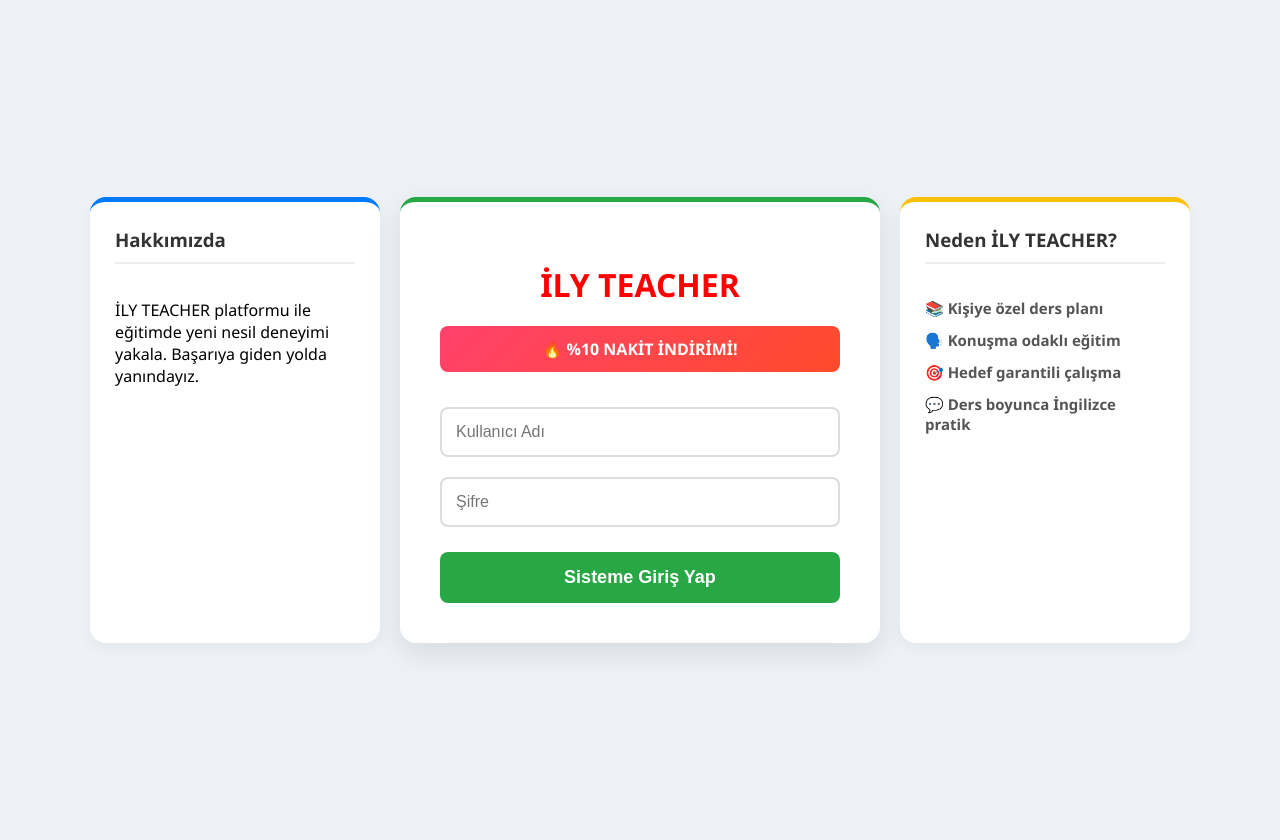
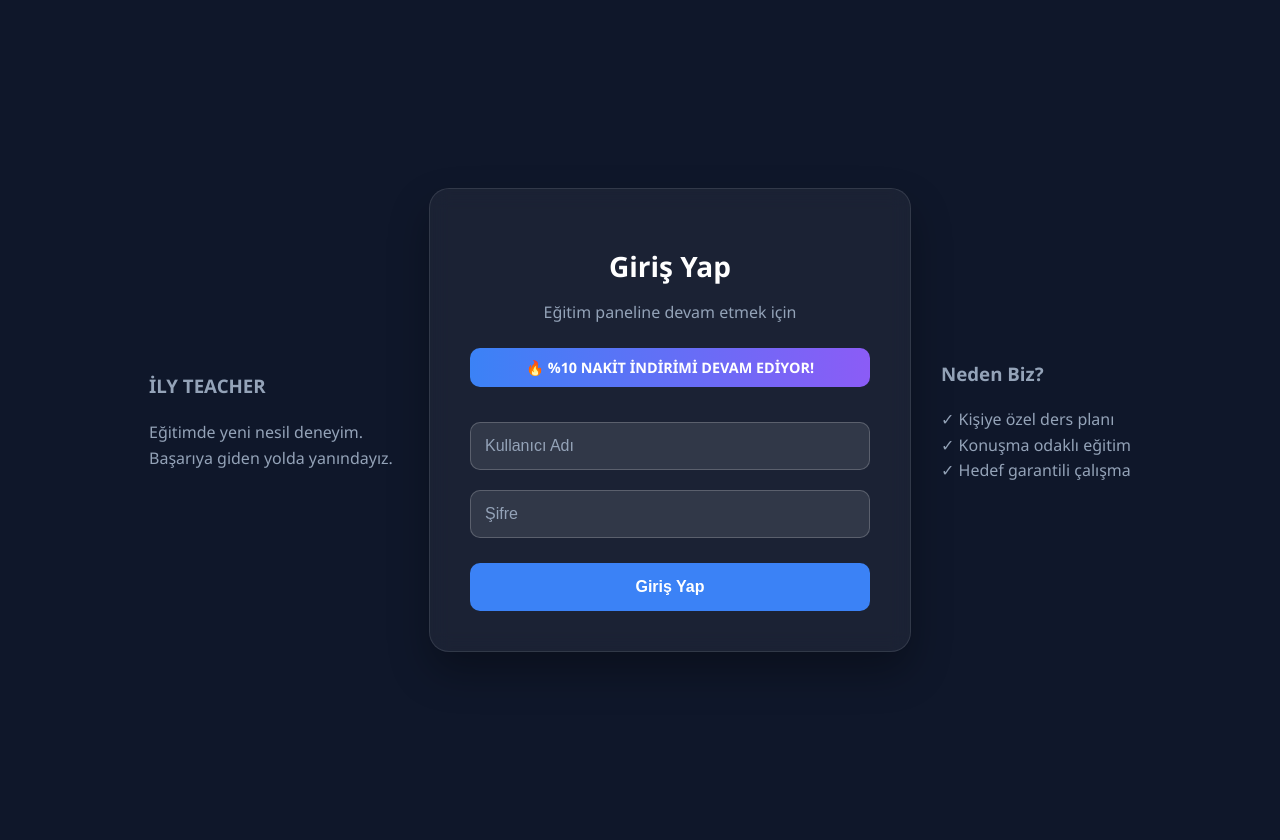
Before and after one commit to sintuvez31-web/ders-site, a Flask app: page /login in a window 1280 px wide. Run offline with Flask 3, Linux system fonts and the light colour scheme.

Commit message:
Update login.html

```diff
--- a/templates/login.html
+++ b/templates/login.html
@@ -5,68 +5,75 @@
     <meta name="viewport" content="width=device-width, initial-scale=1.0">
     <title>İLY TEACHER - Giriş</title>
     <style>
-        body { font-family: 'Segoe UI', Arial, sans-serif; background: #eef2f7; margin: 0; display: flex; justify-content: center; align-items: center; min-height: 100vh; padding: 20px; }
+        body { font-family: 'Segoe UI', Roboto, sans-serif; background: #0f172a; margin: 0; display: flex; justify-content: center; align-items: center; min-height: 100vh; padding: 20px; }
 
-        .wrapper { display: flex; flex-direction: row; gap: 20px; align-items: stretch; justify-content: center; width: 100%; max-width: 1100px; }
+        .wrapper { display: flex; flex-direction: row; gap: 30px; align-items: center; justify-content: center; width: 100%; max-width: 1000px; }
 
-        .side-panel { background: #ffffff; padding: 25px; border-radius: 16px; width: 280px; box-shadow: 0 5px 15px rgba(0,0,0,0.05); border-top: 5px solid #007bff; display: flex; flex-direction: column; }
-        .login-container { background: #ffffff; padding: 40px; border-radius: 16px; width: 400px; text-align: center; box-shadow: 0 10px 30px rgba(0,0,0,0.1); border-top: 5px solid #28a745; flex-shrink: 0; }
+        .login-container {
+            background: rgba(255, 255, 255, 0.05);
+            backdrop-filter: blur(10px);
+            padding: 40px;
+            border-radius: 20px;
+            width: 400px;
+            text-align: center;
+            border: 1px solid rgba(255, 255, 255, 0.1);
+            box-shadow: 0 20px 40px rgba(0,0,0,0.3);
+        }
 
-        h1 { color: #ff0000; font-size: 32px; margin-bottom: 20px; font-weight: bold; }
-        h3 { color: #333; margin-top: 0; border-bottom: 2px solid #eee; padding-bottom: 10px; }
+        h1 { color: #ffffff; font-size: 28px; margin-bottom: 5px; }
+        p.subtitle { color: #94a3b8; margin-bottom: 25px; }
 
-        .indirim-banner { background: linear-gradient(135deg, #ff416c, #ff4b2b); color: white; padding: 12px; border-radius: 8px; font-weight: bold; margin-bottom: 25px; }
+        .indirim-banner {
+            background: linear-gradient(90deg, #3b82f6, #8b5cf6);
+            color: white; padding: 10px; border-radius: 10px; font-weight: bold; margin-bottom: 25px; font-size: 0.9rem;
+        }
 
-        input { width: 100%; padding: 14px; margin: 10px 0; border: 2px solid #ddd; border-radius: 8px; box-sizing: border-box; font-size: 16px; }
-        button { width: 100%; padding: 15px; background: #28a745; color: white; border: none; border-radius: 8px; cursor: pointer; font-size: 18px; font-weight: bold; margin-top: 15px; transition: 0.3s; }
-        button:hover { background: #218838; }
+        input {
+            width: 100%; padding: 14px; margin: 10px 0; background: rgba(255,255,255,0.1);
+            border: 1px solid rgba(255,255,255,0.2); border-radius: 10px; color: white; font-size: 16px; box-sizing: border-box;
+        }
+        input::placeholder { color: #94a3b8; }
 
-        ul { list-style: none; padding: 0; margin-top: 15px; text-align: left; }
-        li { margin-bottom: 12px; font-size: 15px; color: #555; }
+        button {
+            width: 100%; padding: 15px; background: #3b82f6; color: white; border: none;
+            border-radius: 10px; cursor: pointer; font-size: 16px; font-weight: bold; margin-top: 15px; transition: 0.3s;
+        }
+        button:hover { background: #2563eb; transform: translateY(-2px); }
 
-        /* Mobil Uyum */
-        @media (max-width: 950px) {
-            .wrapper { flex-direction: column; align-items: center; }
-            .side-panel { width: 90%; order: 2; }
-            .login-container { order: 1; width: 90%; }
-        }
+        /* Sağ/Sol panelleri biraz daha hafiflettik */
+        .side-panel { color: #94a3b8; max-width: 250px; line-height: 1.6; }
+
+        @media (max-width: 950px) { .wrapper { flex-direction: column; } .side-panel { display: none; } }
     </style>
 </head>
 <body>
 
 <div class="wrapper">
-    <!-- SOL PANEL -->
     <div class="side-panel">
-        <h3>Hakkımızda</h3>
-        <p>İLY TEACHER platformu ile eğitimde yeni nesil deneyimi yakala. Başarıya giden yolda yanındayız.</p>
+        <h3>İLY TEACHER</h3>
+        <p>Eğitimde yeni nesil deneyim. Başarıya giden yolda yanındayız.</p>
     </div>
 
-    <!-- GİRİŞ PANELİ -->
     <div class="login-container">
-        <h1>İLY TEACHER</h1>
-        <div class="indirim-banner">🔥 %10 NAKİT İNDİRİMİ!</div>
+        <h1>Giriş Yap</h1>
+        <p class="subtitle">Eğitim paneline devam etmek için</p>
 
-        <!-- Hata mesajı burada görünecek -->
+        <div class="indirim-banner">🔥 %10 NAKİT İNDİRİMİ DEVAM EDİYOR!</div>
+
         {% if hata %}
-            <p style="color:red; font-weight:bold; margin-bottom:15px;">{{ hata }}</p>
+            <p style="color: #fb7185; font-weight:bold; margin-bottom:15px;">{{ hata }}</p>
         {% endif %}
 
         <form action="/login" method="POST">
             <input type="text" name="username" placeholder="Kullanıcı Adı" required>
             <input type="password" name="password" placeholder="Şifre" required>
-            <button type="submit">Sisteme Giriş Yap</button>
+            <button type="submit">Giriş Yap</button>
         </form>
     </div>
 
-    <!-- SAĞ PANEL -->
-    <div class="side-panel" style="border-top-color: #ffc107;">
-        <h3>Neden İLY TEACHER?</h3>
-        <ul>
-            <li>📚 <b>Kişiye özel ders planı</b></li>
-            <li>🗣️ <b>Konuşma odaklı eğitim</b></li>
-            <li>🎯 <b>Hedef garantili çalışma</b></li>
-            <li>💬 <b>Ders boyunca İngilizce pratik</b></li>
-        </ul>
+    <div class="side-panel">
+        <h3>Neden Biz?</h3>
+        <p>✓ Kişiye özel ders planı<br>✓ Konuşma odaklı eğitim<br>✓ Hedef garantili çalışma</p>
     </div>
 </div>
 
```
